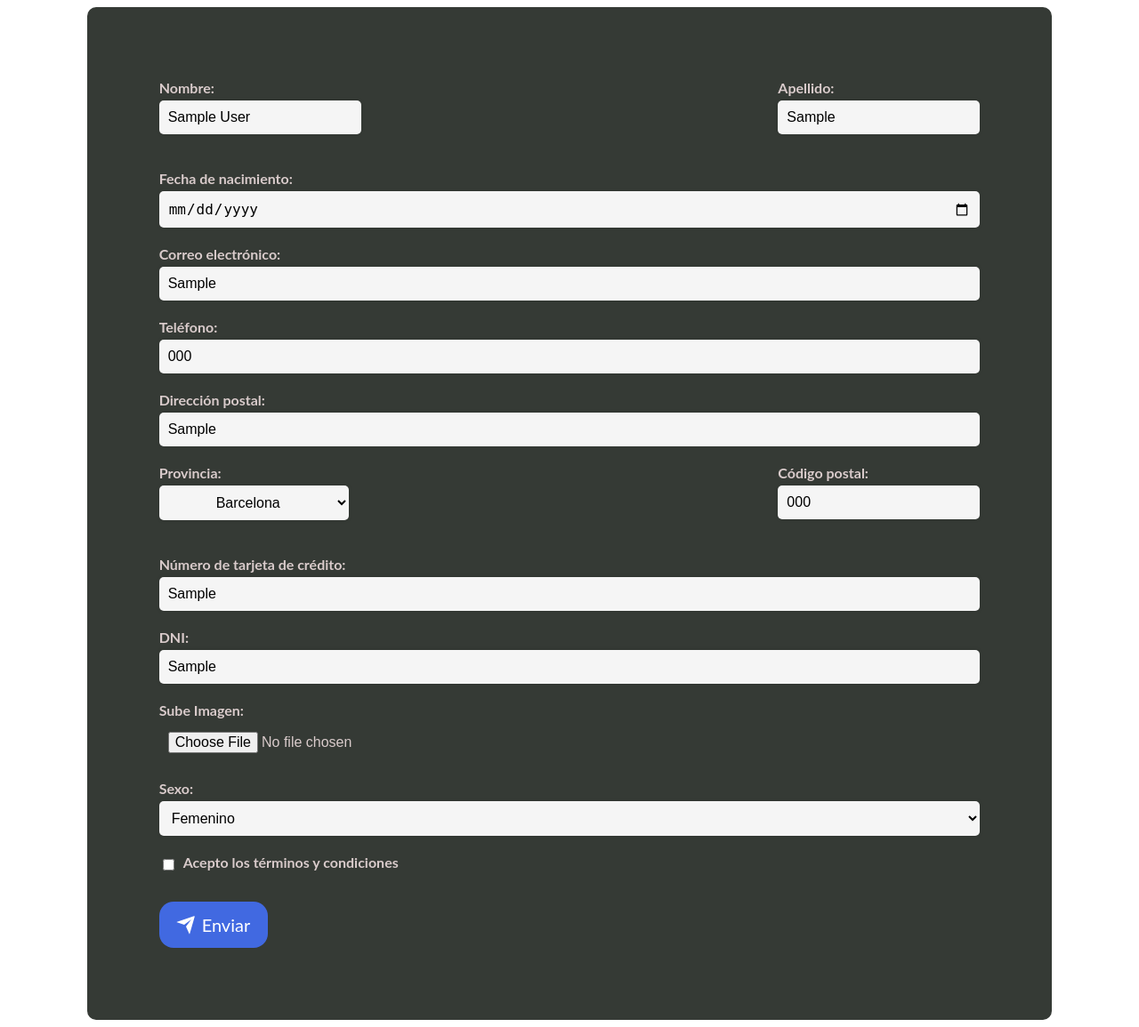
After one commit to new-course-cief/formulario-php, a PHP site: page /edit.php?id=1 in a window 1280 px wide. The commit adds this page. Shown: the whole page at 89% size. Run offline with PHP 8.4, Linux system fonts and the light colour scheme; tables that the repository leaves empty or names only in its code hold one stand-in row (values such as "Sample post").

Commit message:
edit button and functionality

```diff
--- /dev/null
+++ b/edit.php
@@ -0,0 +1,129 @@
+<!DOCTYPE html>
+<html lang="es">
+<head>
+    <meta charset="UTF-8">
+    <meta http-equiv="X-UA-Compatible" content="IE=edge">
+    <meta name="viewport" content="width=device-width, initial-scale=1.0">
+    <link rel="stylesheet" type="text/css" href="style.css?v=3">
+    <title>Regristration Form</title>
+</head>
+<body>
+</body>
+</html>
+<?php
+     $servername = "localhost";
+     $username = "root";
+     $password = "";
+     $dbname = "registerform";
+
+     // Create connection
+     $conn = mysqli_connect($servername, $username, $password, $dbname);
+     // Check connection
+     if (!$conn) {
+     die("Connection failed: " . mysqli_connect_error());
+     };
+
+     if (isset($_GET['id'])) {
+        $id = $_GET['id'];
+        $sql = "SELECT * FROM user_register WHERE id = '$id'";
+        $result = mysqli_query($conn, $sql);
+
+        if (mysqli_num_rows($result) > 0) {
+            while ($row = mysqli_fetch_assoc($result)) {
+
+                echo '
+            <form method="POST" action="index.php" enctype="multipart/form-data" class="edit-form">
+                    <div class="name-surname">
+                        <div class="input-label">
+                            <label for="nombre">Nombre:</label>
+                            <input type="text" name="nombre" id="nombre" value="'.$row["nombre"].'">
+                        </div>
+                        <div class="input-label">
+                            <label for="apellido">Apellido:</label>
+                            <input type="text" name="apellido" id="apellido" value="'.$row["apellido"].'">
+                        </div>
+                    </div>
+                    <div class="input-label">
+                        <label for="fecha_nacimiento">Fecha de nacimiento:</label>
+                        <input type="date" name="fecha_nacimiento" id="fecha_nacimiento" value="'.$row["fecha_nacimiento"].'">
+                    </div>
+                    <div class="input-label">
+                        <label for="correo">Correo electrónico:</label>
+                        <input type="email" name="correo" id="correo" value="'.$row["correo"].'">
+                    </div>
+                    <div class="input-label">
+                        <label for="telefono">Teléfono:</label>
+                        <input type="tel" name="telefono" id="telefono" value="'.$row["telefono"].'">
+                    </div>
+                    <div class="input-label">
+                        <label for="direccion">Dirección postal:</label>
+                        <input type="text" name="direccion" id="direccion" value="'.$row["direccion"].'">
+                    </div>
+                    <div class="provincia-cp">
+                        <div class="input-label">
+                            <label for="provincia">Provincia:</label>
+                            <select name="provincia" id="provincia">
+                                <option value="Barcelona" '.(($row["provincia"]=="Barcelona")?"selected":"").'>Barcelona</option>
+                                <option value="Tarragona" '.(($row["provincia"]=="Tarragona")?"selected":"").'>Tarragona</option>
+                                <option value="Lleida" '.(($row["provincia"]=="Lleida")?"selected":"").'>Lleida</option>
+                            </select>
+                        </div>
+                        <div class="input-label">
+                            <label for="codigo_postal">Código postal:</label>
+                            <input type="text" name="codigo_postal" id="codigo_postal" value="'.$row["codigo_postal"].'">
+                        </div>
+                    </div>
+                    <div class="input-label">
+                        <label for="numero_tarjeta">Número de tarjeta de crédito:</label>
+                        <input type="text" name="numero_tarjeta" id="numero_tarjeta" value="'.$row["numero_tarjeta"].'">
+                    </div>
+                    <div class="input-label">
+                        <label for="dni">DNI:</label>
+                        <input type="text" name="dni" id="dni" value="'.$row["dni"].'">
+                    </div>
+                    <div class="sexo-e-imagen">
+                    <div class="input-label">
+                        <label for="imagen" >Sube Imagen:</label>
+                        <input type="file" name="miImagen" id="imagen" value="' . $row["imagen"] . '">
+                    </div>
+                    <div class="input-label">
+                        <label for="sexo">Sexo:</label>
+                        <select name="sexo" id="sexo">
+                            <option value="femenino"' . ($row["sexo"] == "femenino" ? ' selected="selected"' : '') . '>Femenino</option>
+                            <option value="masculino"' . ($row["sexo"] == "masculino" ? ' selected="selected"' : '') . '>Masculino</option>
+                            <option value="otros"' . ($row["sexo"] == "otros" ? ' selected="selected"' : '') . '>Otros</option>
+                        </select>
+                    </div>
+                </div>
+
+                <div class="checkbox-container">
+                    <input type="checkbox" name="terminos" id="terminos"' . ($row["terminos"] == "on" ? ' checked="checked"' : '') . '>
+                    <label for="terminos">Acepto los términos y condiciones</label>
+                </div>
+
+                <button type="submit">
+                    <div class="svg-wrapper-1">
+                        <div class="svg-wrapper">
+                            <svg height="24" width="24" viewBox="0 0 24 24" xmlns="http://www.w3.org/2000/svg">
+                                <path d="M0 0h24v24H0z" fill="none"></path>
+                                <path d="M1.946 9.315c-.522-.174-.527-.455.01-.634l19.087-6.362c.529-.176.832.12.684.638l-5.454 19.086c-.15.529-.455.547-.679.045L12 14l6-8-8 6-8.054-2.685z" fill="currentColor"></path>
+                            </svg>
+                        </div>
+                    </div>
+                    <span>Enviar</span>
+                </button>
+                </form>
+             ' ;
+            }
+        } else {
+            echo 'No results found';
+        }
+     }
+    // Close the database connection
+    mysqli_close($conn);
+    ?>
+    <?php
+    $id = $_GET['id'];
+    $sql = "UPDATE user_register WHERE id = '$id'";
+    /* $result = mysqli_query($conn, $sql); */
+    ?>
--- a/style.css
+++ b/style.css
@@ -175,10 +175,19 @@ button {
   margin-bottom: 10px;
   font-family: Arial, sans-serif;
 }
-.delete-data-form{
+.data-form{
   width: auto;
   margin: revert;
   background-color: unset;
   padding: 0;
   margin-top: -15px;
 }
+/* .edit-data-form{
+  margin-top: 5px;
+} */
+.modifier-forms{
+  display: flex;
+  gap: 10px;
+  justify-content: flex-start;
+  align-items: center;
+}
```
Also changed, not shown: index.php (+12 -6 lines), uploads/cartoon4.jpg (added).
